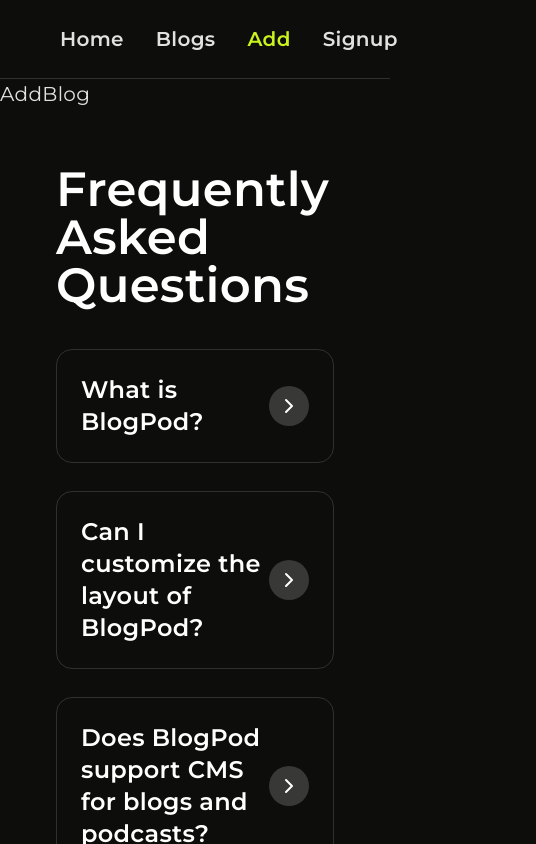
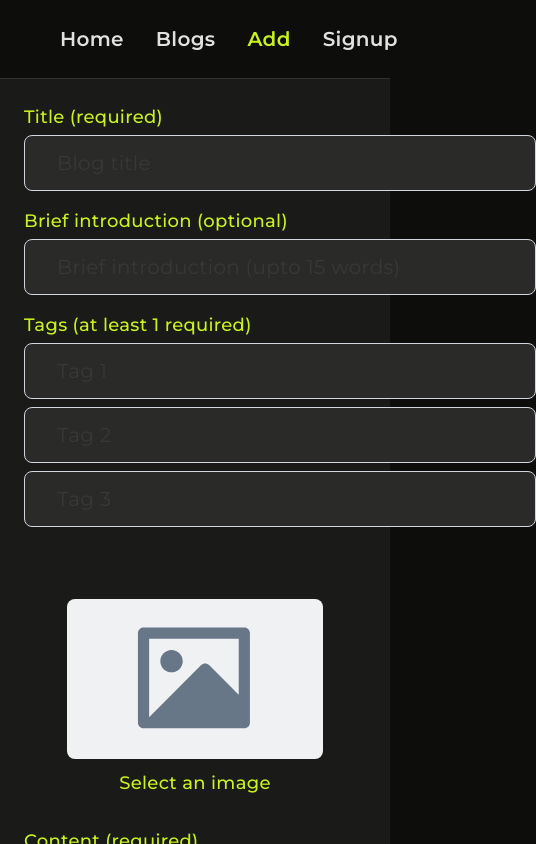
Before and after one commit to justdoit254/blog-pod, a React (Vite) app: page /add-blog in a window 390 px wide. Shown: the top 844 px of the page, 536 px wide, since content can reach past the window. Built offline with nearby package versions, Linux system fonts and the light colour scheme; no server answers; grey boxes are pictures that could not be loaded.

Commit message:
add blog page

```diff
--- a/src/components/FormInput.jsx
+++ b/src/components/FormInput.jsx
@@ -9,6 +9,9 @@ const FormInput = ({
   error = "",
   onFocus,
   className,
+  value,
+  onChange,
+  label,
   ...props
 }) => {
   const [showPassword, setShowPassword] = useState(false);
@@ -16,6 +19,14 @@ const FormInput = ({
   const inputType = isPassword && showPassword ? "text" : type;
   return (
     <div className="space-y-1">
+      {label && (
+        <label
+          htmlFor={name}
+          className="block mb-1 text-lg font-medium text-(--lime)"
+        >
+          {label}
+        </label>
+      )}
       <div className="relative">
         {Icon && (
           <Icon className="absolute left-2 top-8 transform -translate-y-1/2 h-6 w-6 text-(--dark--grey)" />
@@ -24,8 +35,10 @@ const FormInput = ({
           name={name}
           type={inputType}
           placeholder={placeholder}
+          value={value}
+          onChange={onChange}
           onFocus={onFocus}
-          className={`min-w-lg  bg-(--dark--card-hover) border-1 border-[#ffffff25] text-(--white) px-8 py-4 rounded-lg transition-all duration-200
+          className={`min-w-lg bg-(--dark--card-hover) border-1 border-[#ffffff25] text-(--white) px-8 py-3 rounded-lg transition-all duration-200
             ${Icon ? "pl-10" : ""}
             ${isPassword ? "pr-10" : ""}
             ${
--- a/src/components/NewsletterSubscription.jsx
+++ b/src/components/NewsletterSubscription.jsx
@@ -57,6 +57,7 @@ const NewsletterSubscription = () => {
           ref={emailRef}
           //   error={errors.email}
           //   onFocus={() => clearFocus("email")}
+          className={"py-4"}
         />
         <div onClick={handleFormSubmit}>
           {/* <Button isPending={isPending}>Submit</Button> */}
--- a/src/customHooks/useFormValidation.js
+++ b/src/customHooks/useFormValidation.js
@@ -23,6 +23,18 @@ const useFormValidation = (validationRules) => {
 
         if (rule.maxLength && value.length > rule.maxLength) {
             return rule.maxLengthMessage || `${name} can be upto ${rule.maxLength} characters`;
+        }
+
+        if (rule.isArray) {
+            const arrayValue = value
+                .split(",")
+                .map(tag => tag.trim())
+                .filter(tag => tag);
+
+            if (rule.minLength && arrayValue.length < rule.minLength) {
+                return rule.minLengthMessage || `${name} must be have at least ${rule.minLength} items`;
+            }
+
         }
 
         return '';
--- a/src/pages/AddBlog.jsx
+++ b/src/pages/AddBlog.jsx
@@ -1,7 +1,272 @@
-import React from "react";
+import React, { useContext, useState } from "react";
+import { AlertCircle } from "lucide-react";
+import FormInput from "../components/FormInput";
+import TextAreaInput from "../components/TextAreaInput";
+import useFormValidation from "../customHooks/useFormValidation";
+import placeholderImage from "../assets/image-placeholder.svg";
+import Button from "../components/Button";
+import { AuthContext } from "../context/AuthContext";
+import fileService from "../services/storage";
+import { useToast } from "../context/ToastContext";
+import dbService from "../services/database";
+
+const fileTypes = [
+  "image/apng",
+  "image/bmp",
+  "image/gif",
+  "image/jpeg",
+  "image/pjpeg",
+  "image/png",
+  "image/svg+xml",
+  "image/tiff",
+  "image/webp",
+  "image/x-icon",
+];
+
+const validationRules = {
+  title: {
+    required: true,
+    requiredMessage: "Title is required",
+    minLength: 3,
+    minLengthMessage: "Please enter a meaningful title",
+  },
+  tags: {
+    //Array so using minLength instead of required
+    isArray: true,
+    minLength: 1,
+    minLengthMessage: "Please enter atleast 1 tag",
+  },
+  content: {
+    //Max length is handled by input
+    required: true,
+    minLength: 10,
+    minLengthMessage: "Please enter a meaningful content",
+  },
+};
 
 const AddBlog = () => {
-  return <div>AddBlog</div>;
+  const { userData } = useContext(AuthContext);
+
+  const [title, setTitle] = useState("");
+  const [briefIntro, setBriefIntro] = useState("");
+  const [tags, setTags] = useState(["", "", ""]);
+  const [selectedImage, setSelectedImage] = useState(placeholderImage);
+  const [imageName, setImageName] = useState("");
+  const [content, setContent] = useState("");
+  const [blogFormErrors, setBlogFormErrors] = useState(null);
+
+  const { errors, validateForm, clearError } =
+    useFormValidation(validationRules);
+
+  console.log("errors", errors, "blogErrors", blogFormErrors);
+
+  const { showToast } = useToast();
+
+  const validFileType = (file) => {
+    return fileTypes.includes(file.type);
+  };
+
+  const handleClearError = (field) => {
+    setBlogFormErrors((prevState) => ({ ...prevState, [field]: "" }));
+  };
+
+  const handleSubmit = async (e) => {
+    e.preventDefault();
+
+    const formData = new FormData();
+    formData.append("title", title);
+    // formData.append("briefIntro", briefIntro);
+    formData.append("tags", tags);
+    formData.append("content", content);
+    // formData.append("userID", userData?.$id);
+
+    if (!validateForm(formData)) {
+      showToast("Complete required fields", "error");
+      return;
+    }
+
+    //First upload the file if user selected the image
+    let image = null;
+    if (imageName) {
+      const imageFile = await fileService.uploadFile(selectedImage);
+      if (!imageFile?.$id) {
+        showToast("Error uploading image", "error");
+        return;
+      }
+      image = imageFile?.$id;
+    }
+
+    //Upload blog
+    const blogUpload = await dbService.createPost({
+      title,
+      briefIntro,
+      tags,
+      image,
+      content,
+      userId: userData?.$id,
+    });
+
+    //Show toast
+    showToast("Blog published");
+
+    //Navigate to blog page
+  };
+
+  return (
+    <form
+      onSubmit={handleSubmit}
+      className="p-6 max-w-5xl mx-auto space-y-4 bg-(--dark--card-bg)"
+    >
+      <div className="w-full gap-4 flex flex-col">
+        <FormInput
+          name={"title"}
+          type="text"
+          placeholder={"Blog title"}
+          label={"Title (required)"}
+          value={title}
+          onChange={(e) => setTitle(e.target.value)}
+          onFocus={() => clearError("title")}
+          error={errors?.title}
+          className={"w-full py-3"}
+        />
+        <FormInput
+          name={"introduction"}
+          type="text"
+          placeholder={"Brief introduction (upto 15 words)"}
+          error={blogFormErrors?.briefIntro}
+          onFocus={() => clearError("briefIntro")}
+          label={"Brief introduction (optional)"}
+          value={briefIntro}
+          onChange={(e) => {
+            const words = e.target.value.trim().split(/\s+/);
+            if (words.length <= 15) {
+              setBriefIntro(e.target.value);
+            } else {
+              setBlogFormErrors((prev) => ({
+                ...prev,
+                briefIntro: "Content can not be more than 500 words.",
+              }));
+            }
+          }}
+          className={"w-full py-3"}
+        />
+      </div>
+      <div className="w-full flex flex-col lg:flex-row gap-10 mb-0">
+        <div>
+          <p className="block mb-1 text-lg font-medium text-(--lime)">
+            Tags (at least 1 required)
+          </p>
+          <div className="flex flex-col gap-2 w-full">
+            {tags.map((tag, index) => (
+              <FormInput
+                key={index}
+                name={`tag${index + 1}`}
+                type="text"
+                placeholder={`Tag ${index + 1}`}
+                error={errors?.tags}
+                onFocus={() => clearError("tags")}
+                className={"flex-1"}
+                value={tag}
+                onChange={(e) => {
+                  const newTags = [...tags];
+                  newTags[index] = e.target.value;
+                  setTags(newTags);
+                }}
+              />
+            ))}
+          </div>
+        </div>
+        <div className="flex flex-col items-center justify-start gap-2 mt-8">
+          <div className="w-64 h-40 rounded-lg overflow-hidden flex items-center justify-center">
+            {selectedImage ? (
+              <img
+                src={
+                  imageName ? URL.createObjectURL(selectedImage) : selectedImage
+                }
+                alt="preview"
+                className="object-cover w-full h-full"
+                // style={"rounded-lg"}
+              />
+            ) : (
+              <span className="text-(--white)">Image Preview</span>
+            )}
+          </div>
+          <div className="text-center">
+            <label
+              className="cursor-pointer mb-1 text-lg font-medium text-(--lime) text-center"
+              htmlFor="image"
+            >
+              {`${
+                selectedImage?.type ? selectedImage.name : "Select an image"
+              }`}
+            </label>
+            <input
+              type="file"
+              name="image"
+              id="image"
+              accept="image/*"
+              onChange={(e) => {
+                const file = e.target.files[0];
+                if (file) {
+                  if (validFileType(file)) {
+                    setSelectedImage(file);
+                    setImageName(file.name);
+                  } else {
+                    setBlogFormErrors((prev) => ({
+                      ...prev,
+                      file: "Please select valid image file",
+                    }));
+                  }
+                }
+              }}
+              onFocus={() => handleClearError("file")}
+              className="opacity-0"
+            />
+            {blogFormErrors?.file && (
+              <ErrorMessage error={blogFormErrors?.file} />
+            )}
+          </div>
+        </div>
+      </div>
+      <div className="w-full">
+        <TextAreaInput
+          name={"content"}
+          label={"Content (required)"}
+          placeholder={"Blog content"}
+          error=""
+          onFocus={() => handleClearError("content")}
+          value={content}
+          onChange={(e) => {
+            const words = e.target.value.trim().split(/\s+/);
+            if (words.length <= 500) {
+              setContent(e.target.value);
+            } else {
+              setBlogFormErrors((prev) => ({
+                ...prev,
+                content: "Content can not be more than 500 words.",
+              }));
+            }
+          }}
+        />
+        {blogFormErrors?.content && (
+          <ErrorMessage error={blogFormErrors?.content} />
+        )}
+      </div>
+      <div className="w-full flex justify-center mt-5">
+        <Button
+          children={"Publish Blog"}
+          className="hover:shadow-lg hover:bg-(--lime) hover:text-(--dark--grey)"
+        />
+      </div>
+    </form>
+  );
 };
 
 export default AddBlog;
+
+const ErrorMessage = ({ error }) => (
+  <div className="flex flex-row items-center gap-1 text-sm text-red-500">
+    <AlertCircle className="h-4 w-4" />
+    {error}
+  </div>
+);
--- a/src/pages/SignupLogin.jsx
+++ b/src/pages/SignupLogin.jsx
@@ -167,6 +167,7 @@ const SignupLogin = ({ mode }) => {
               ref={nameRef}
               error={errors.name}
               onFocus={() => clearError("name")}
+              className={"py-4"}
             />
           )}
           <FormInput
@@ -177,6 +178,7 @@ const SignupLogin = ({ mode }) => {
             ref={emailRef}
             error={errors.email}
             onFocus={() => clearError("email")}
+            className={"py-4"}
           />
           <FormInput
             name="password"
@@ -186,6 +188,7 @@ const SignupLogin = ({ mode }) => {
             ref={passwordRef}
             error={errors.password}
             onFocus={() => clearError("password")}
+            className={"py-4"}
           />
           <Button
             className="border-(--dark--card-hover) text-2xl text-(--white-text-color)"
```
Also changed, not shown: src/assets/image-placeholder.svg (added).
